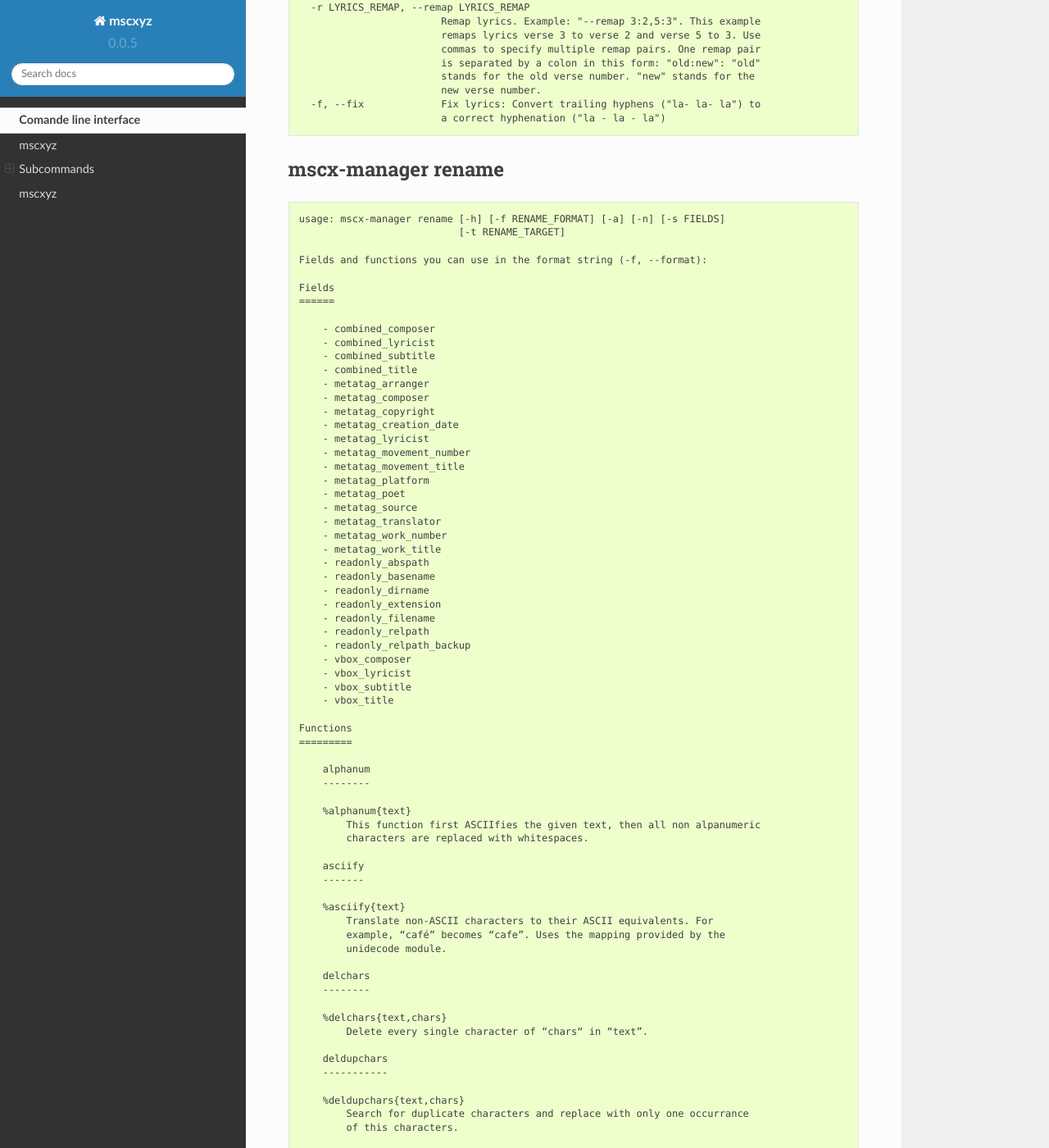
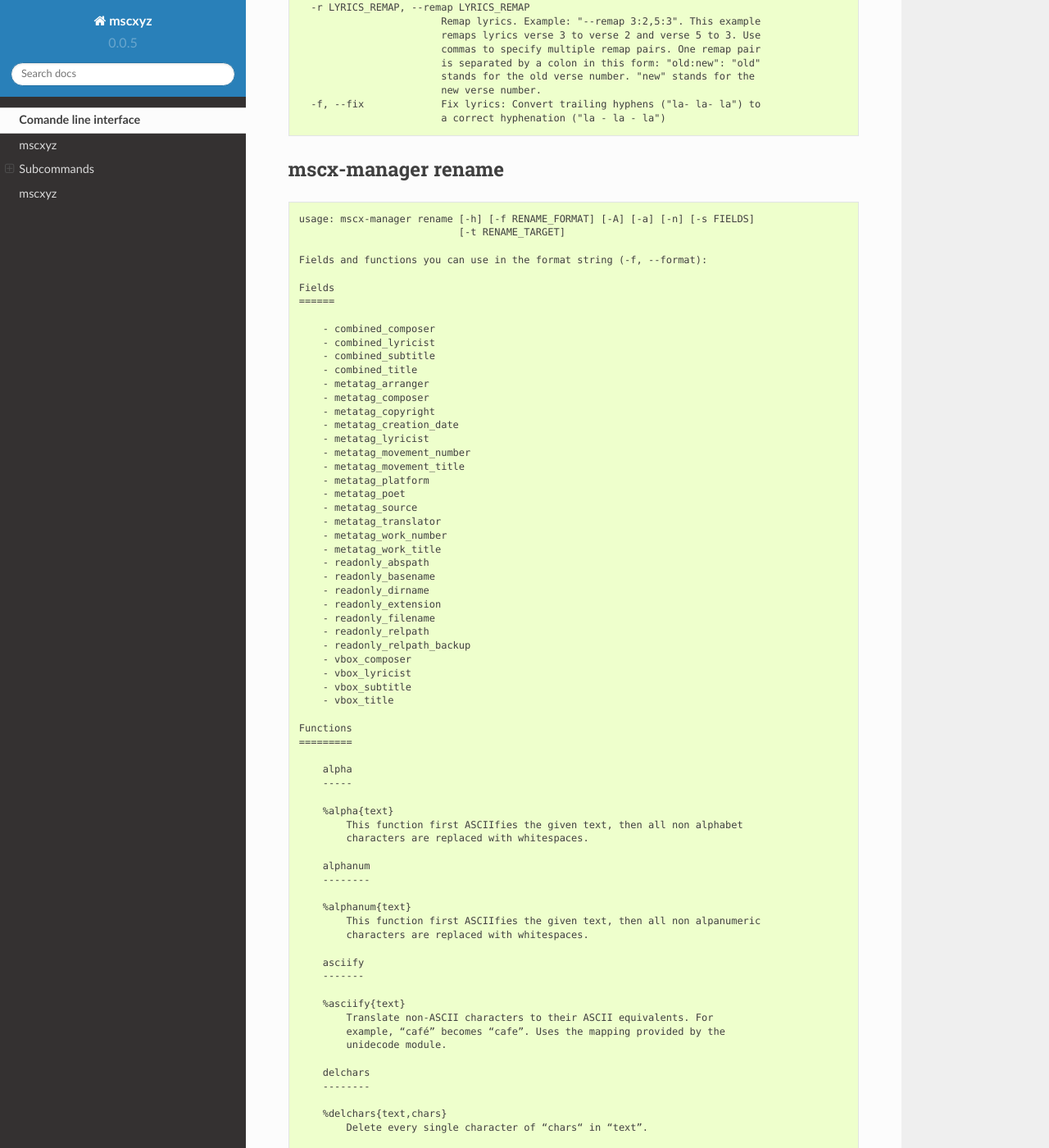
Before and after one commit to Josef-Friedrich/mscxyz, a Sphinx documentation site: the page built from doc/source/cli.rst, in a window 1280 px wide and 1400 px high, scrolled down 3517 px. Shown: the whole window at 82% size. Built offline with Sphinx 7.4.7 and the Read the Docs theme 2.0.0, drawn with Linux system fonts in a browser that asks for light colours; some of the changed text lies outside the part shown.

```diff
--- a/doc/source/cli.rst
+++ b/doc/source/cli.rst
@@ -219,7 +219,7 @@
 
 .. code-block:: text
 
-  usage: mscx-manager rename [-h] [-f RENAME_FORMAT] [-a] [-n] [-s FIELDS]
+  usage: mscx-manager rename [-h] [-f RENAME_FORMAT] [-A] [-a] [-n] [-s FIELDS]
                              [-t RENAME_TARGET]
 
   Fields and functions you can use in the format string (-f, --format):
@@ -258,6 +258,13 @@
 
   Functions
   =========
+
+      alpha
+      -----
+
+      %alpha{text}
+          This function first ASCIIfies the given text, then all non alphabet
+          characters are replaced with whitespaces.
 
       alphanum
       --------
--- a/setup.py
+++ b/setup.py
@@ -21,7 +21,7 @@
     keywords='audio',
     url='https://github.com/Josef-Friedrich/mscxyz',
     install_requires=[
-        'lxml', 'termcolor', 'tmep>=1.1.0', 'six',
+        'lxml', 'termcolor', 'tmep>=1.1.1', 'six',
     ],
     scripts=['bin/mscx-manager'],
     long_description=read('README.rst'),
```
Also changed, not shown: other parts of doc/source/cli.rst (+1 -0 lines), README.rst (+9 -1 lines), 5 other files.
